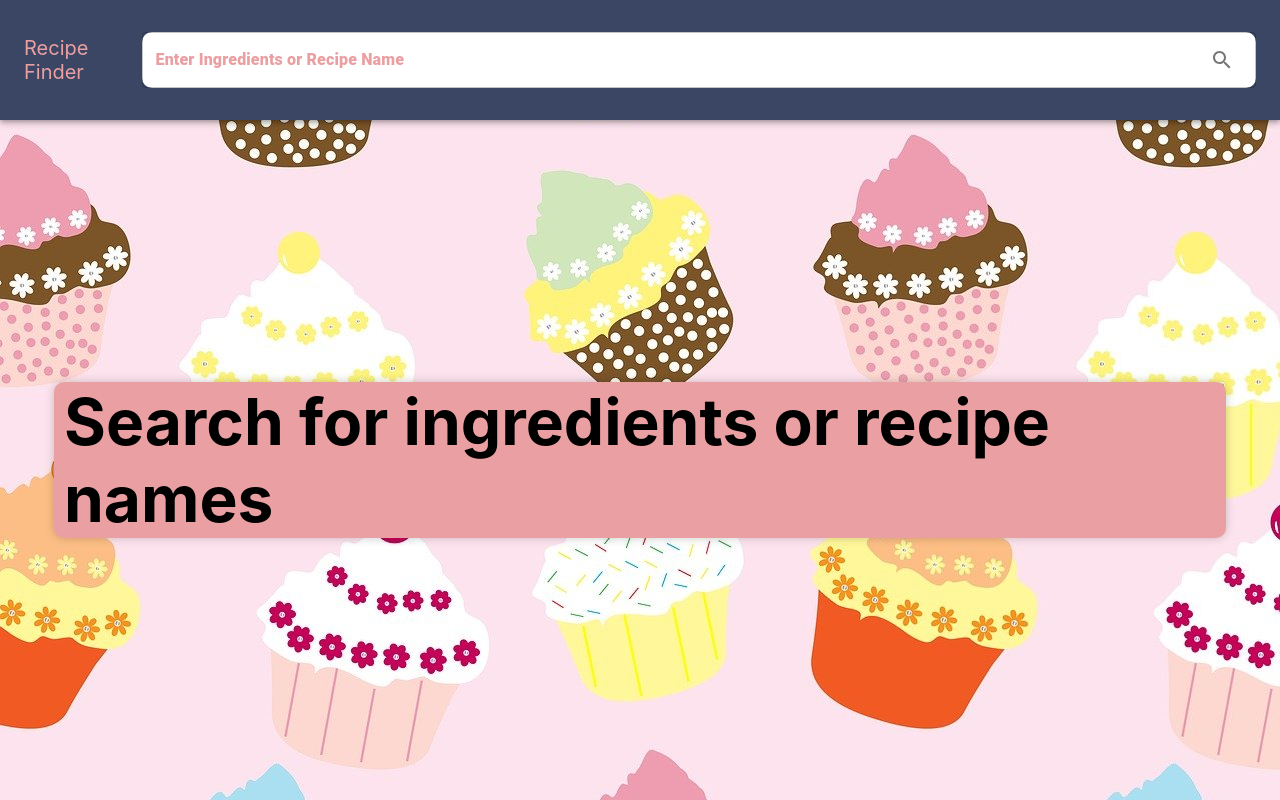
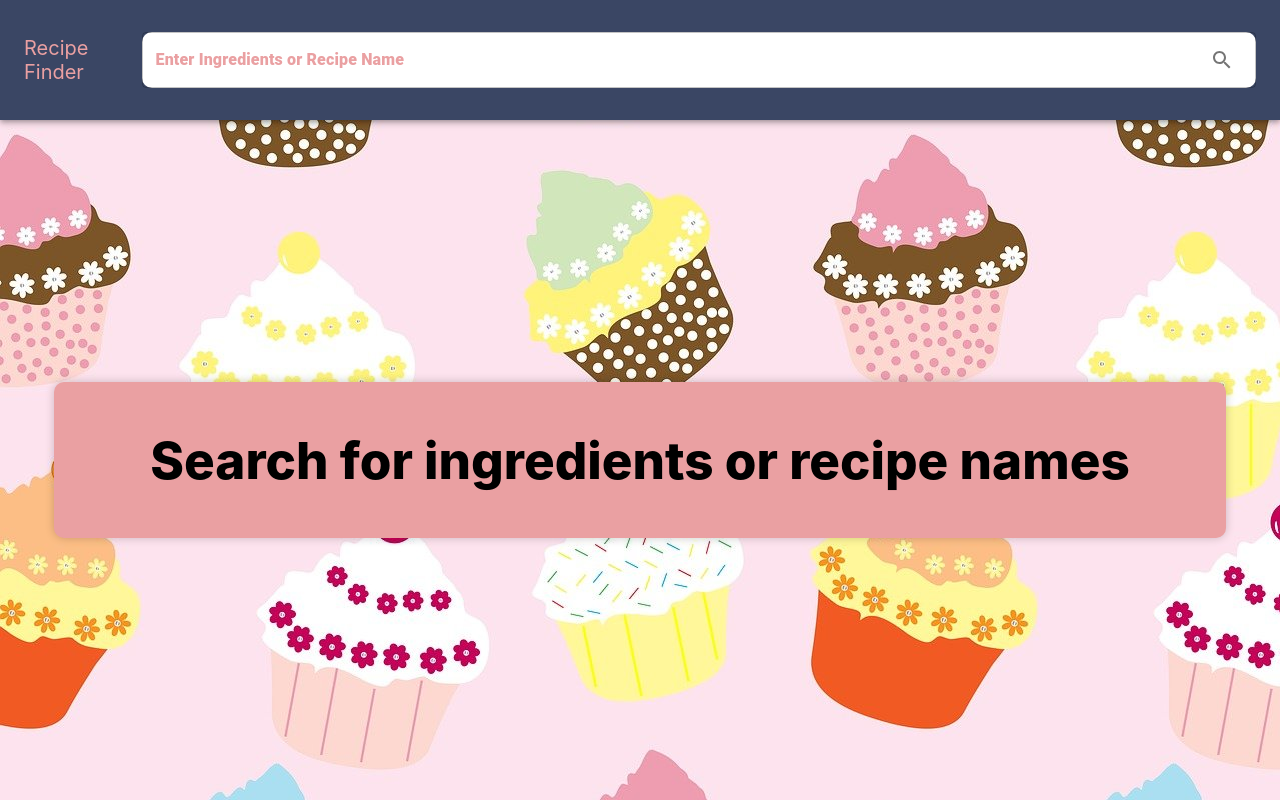
Before and after one commit to Shirm917/Recipe_Finder, a React (Create React App) app: page / in a window 1280 px wide. Built offline with nearby package versions, Linux system fonts and the light colour scheme.

Commit message:
changing font size for the header to make it be on the same line throughout all sizes

```diff
--- a/src/App.css
+++ b/src/App.css
@@ -84,7 +84,8 @@
 }
 
 .empty-recipes-screen h1 {
-  font-size: 5vw;
+  font-size: 4vw;
+  font-weight: 800;
 }
 
 .empty-recipes-screen div,
```
